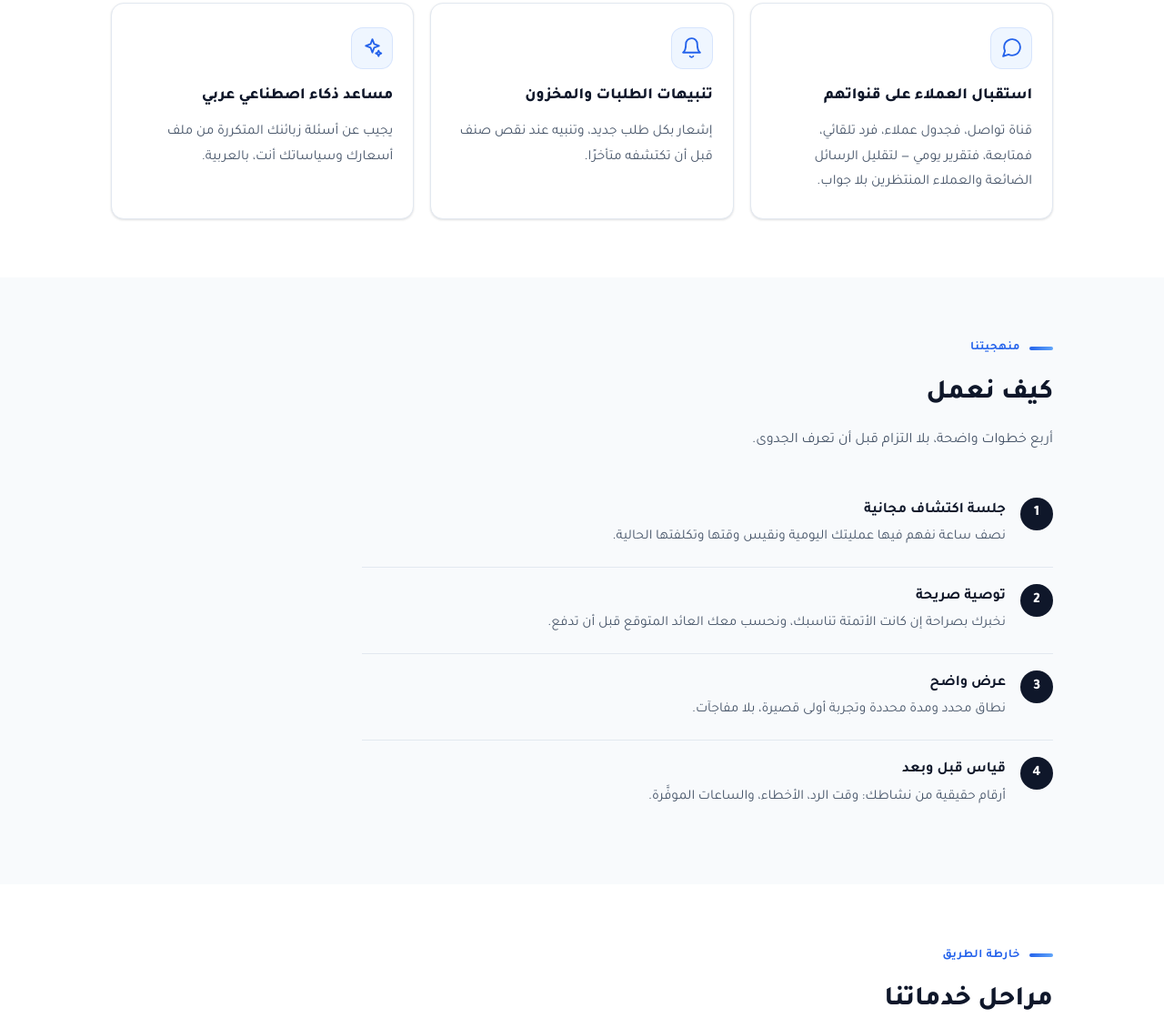
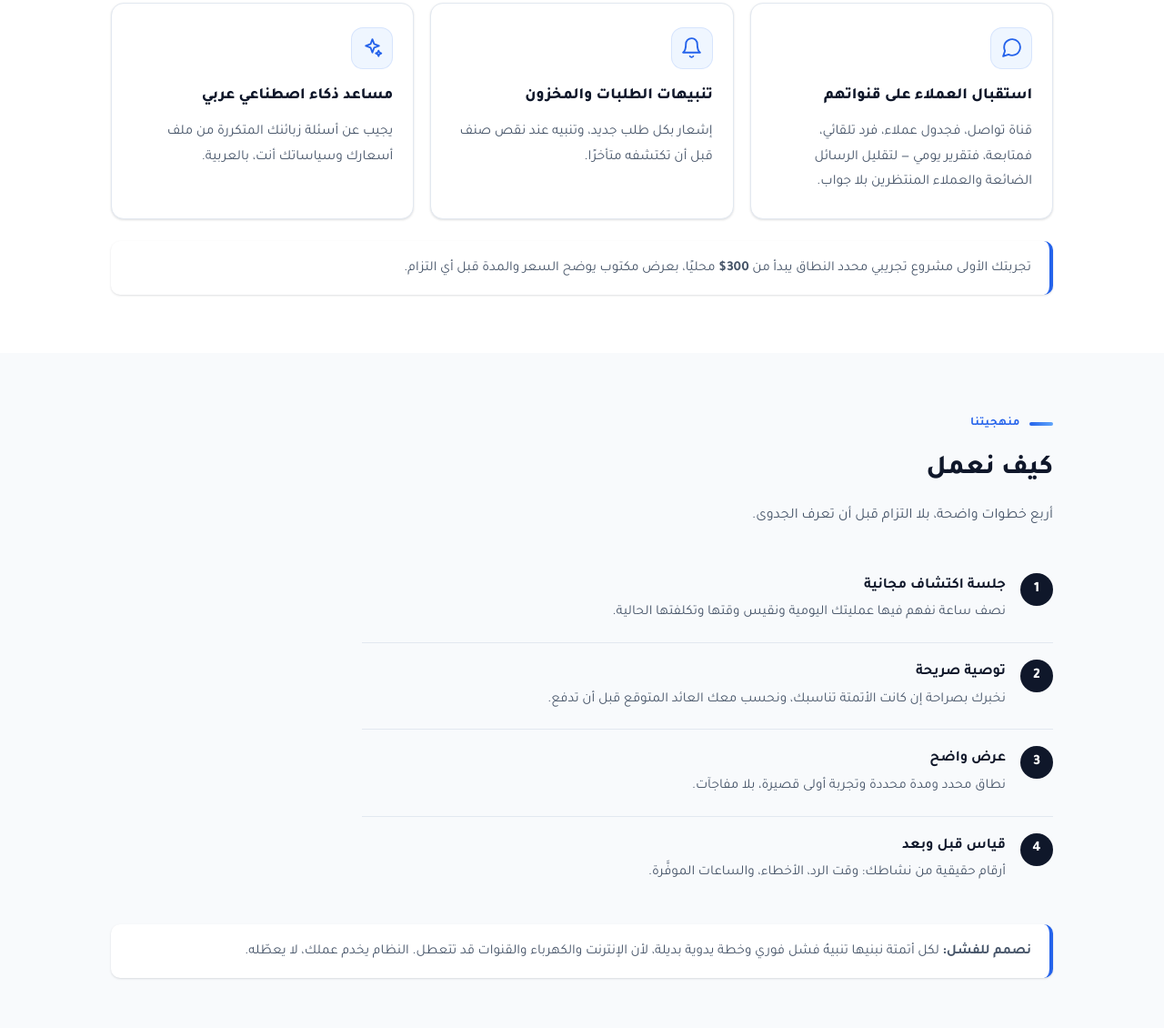
Before and after one commit to Anas379110/onetech-site, an Astro site: page / in a window 1280 px wide. Shown: the part 1058-2188 px from the top of the page at 91% size. Built offline with nearby package versions, Linux system fonts and the light colour scheme; Astro itself is replaced by a stand-in of ours.

Commit message:
Enhance roadmap section with additional notes
Added roadmap notes to clarify initial project scope and automation failure design.

```diff
--- a/src/pages/index.astro
+++ b/src/pages/index.astro
@@ -59,6 +59,9 @@ import CtaBand from '../components/CtaBand.astro';
 					<p>يجيب عن أسئلة زبائنك المتكررة من ملف أسعارك وسياساتك أنت، بالعربية.</p>
 				</div>
 			</div>
+			<div class="roadmap-note">
+				تجربتك الأولى مشروع تجريبي محدد النطاق يبدأ من <b>300$</b> محليًا، بعرض مكتوب يوضح السعر والمدة قبل أي التزام.
+			</div>
 		</div>
 	</section>
 
@@ -73,6 +76,9 @@ import CtaBand from '../components/CtaBand.astro';
 				<li><div><b>عرض واضح</b><span>نطاق محدد ومدة محددة وتجربة أولى قصيرة، بلا مفاجآت.</span></div></li>
 				<li><div><b>قياس قبل وبعد</b><span>أرقام حقيقية من نشاطك: وقت الرد، الأخطاء، والساعات الموفَّرة.</span></div></li>
 			</ol>
+			<div class="roadmap-note">
+				<b>نصمم للفشل:</b> لكل أتمتة نبنيها تنبيهُ فشل فوري وخطة يدوية بديلة، لأن الإنترنت والكهرباء والقنوات قد تتعطل. النظام يخدم عملك، لا يعطّله.
+			</div>
 		</div>
 	</section>
 
```
